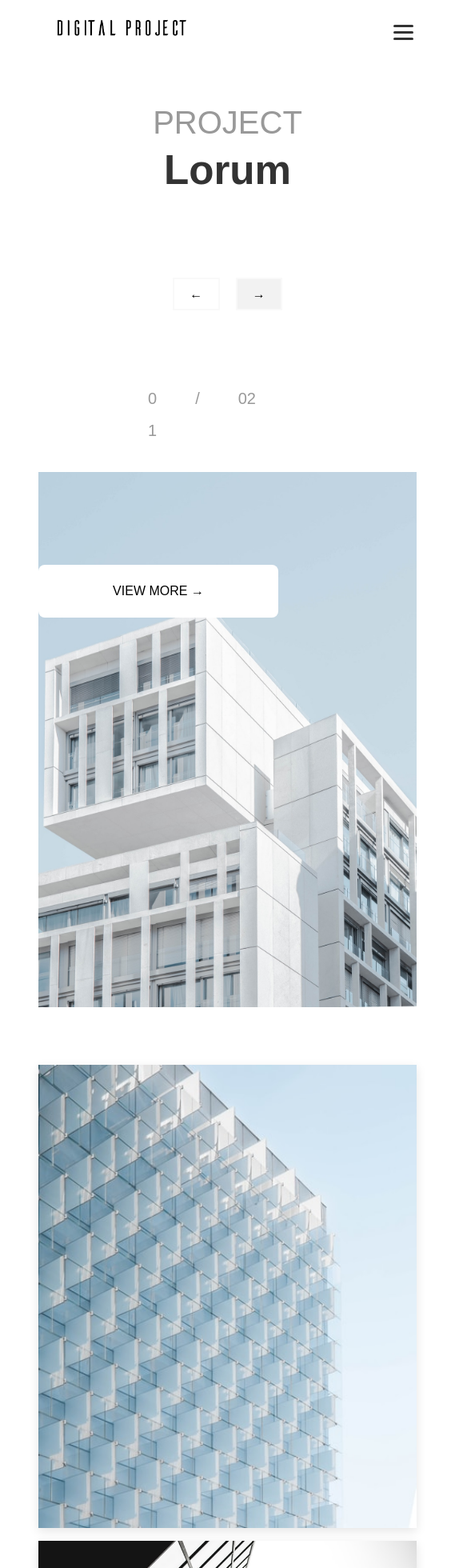
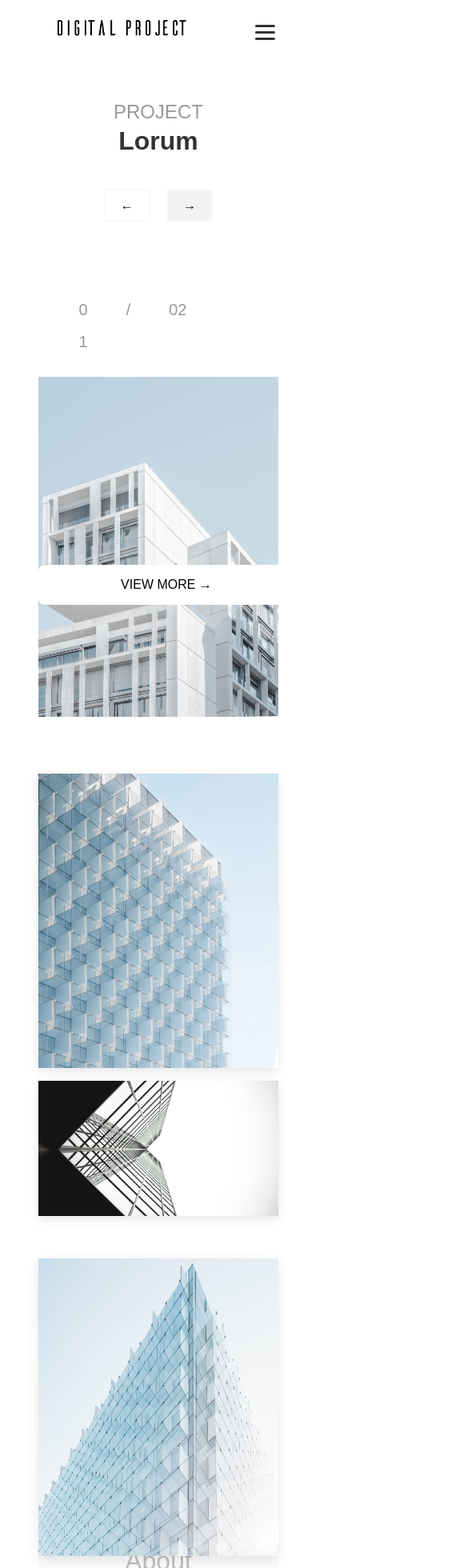
Before and after one commit to soliyana22/react-task-two, a React (Vite) app: page / in a window 390 px wide. Shown: the part 40-2000 px from the top of the page at 80% size, 569 px wide, since content can reach past the window. Built offline with nearby package versions, Linux system fonts and the light colour scheme.

Commit message:
commited

```diff
--- a/src/pages/Landing.css
+++ b/src/pages/Landing.css
@@ -462,83 +462,106 @@ body {
 }
 
 /* Media Queries for Desktop */
-@media (min-width: 992px) {
-  .landing-title p {
-    font-size: 3rem;
-  }
-
-  .landing-about-title {
-    font-size: 2.5rem;
-  }
-
-  .landing-mission-title {
-    font-size: 64px;
-  }
-
-  .projects-title,
-  .contact-title {
-    font-size: 3rem;
-    justify-content: flex-start;
-  }
-
-  .landing-about-text,
-  .landing-mission-text {
-    font-size: 1.02rem;
-    text-align: justify;
-  }
-}
 @media (max-width: 768px) {
   /* Stack header section vertically */
   .landing-header {
     flex-direction: column !important;
-    gap: 2rem;
+    gap: 1.5rem;
   }
 
-  /* Stack mission points */
+  /* Mission points stack vertically */
   .landing-mission-points {
     flex-direction: column !important;
-    gap: 2rem;
+    gap: 1.5rem;
   }
 
-  /* Stack about section */
+  /* About section stack */
   .landing-about-section {
     flex-direction: column !important;
-    gap: 2rem;
+    gap: 1.5rem;
   }
 
-  /* Stack contact section */
+  /* Contact content stack */
   .contact-content {
     flex-direction: column !important;
-    gap: 2rem;
+    gap: 1.5rem;
   }
 
-  /* Full width images on smaller screens */
+  /* Make sure images fit nicely */
   .landing_1 img,
-  .landing-about-image,
-  .contact-image img {
+  .landing-about-img,
+  .landing-about-img_3,
+  .contact-image img,
+  .project-image {
     width: 100% !important;
     height: auto;
-    max-height: none;
     object-fit: cover;
   }
 
-  /* Adjust project grids */
+  /* Project grids one per row */
   .top-row,
   .bottom-row {
     grid-template-columns: 1fr !important;
   }
 
-  /* Fix wide buttons */
+  /* Buttons full width but reasonable max width */
   .landing_btn_1 button,
   .all-projects-button,
-  .contact-button {
-    width: 100%;
-    max-width: 300px;
-    margin: 0 auto;
+  .contact-button,
+  .landing-about-btn {
+    width: 90%;
+    max-width: 320px;
+    margin: 1rem auto;
     display: block;
+    padding: 1rem;
   }
 
-  /* Padding/margins for better spacing */
+  /* Reduce title font sizes for mobile */
+  .landing-title p {
+    font-size: 1.5rem;
+  }
+
+  .landing-title h1 {
+    font-size: 2rem;
+  }
+
+  .landing-mission-title,
+  .projects-title,
+  .contact-title,
+  .landing-about-title {
+    font-size: 2rem;
+    text-align: center;
+  }
+
+  .overlay-title {
+    font-size: 2rem;
+    line-height: 2.2rem;
+    margin-left: 0;
+  }
+
+  .overlay-button {
+    margin-left: 0;
+  }
+
+  /* Remove excessive margin on number_text */
+  .number_text p {
+    margin-top: 1rem;
+  }
+
+  .arrow_btn {
+    margin-top: 2rem;
+  }
+
+  /* Fix contact form width */
+  .contact-form {
+    width: 100%;
+  }
+
+  .contact-image {
+    width: 100%;
+  }
+
+  /* Adjust container padding */
   .container {
     padding: 0 1rem;
   }
```
